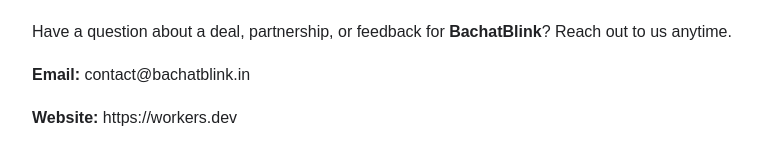
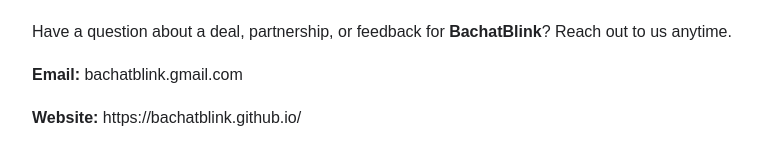
Before and after one commit to BachatBlink/bachatblink.github.io, a plain HTML site: page contact.html in a window 1280 px wide. Shown: the part 171-336 px from the top of the page, without its empty margins (158-920 px from the left). Drawn offline with Linux system fonts and the light colour scheme.

Commit message:
Fix contact email and update website URL
Updated contact email and website link.

```diff
--- a/contact.html
+++ b/contact.html
@@ -16,8 +16,8 @@
     <a class="back" href="/">← Back to BachatBlink Home</a>
     <h1>Contact Us</h1>
     <p>Have a question about a deal, partnership, or feedback for <strong>BachatBlink</strong>? Reach out to us anytime.</p>
-    <p><strong>Email:</strong> contact@bachatblink.in</p>
-    <p><strong>Website:</strong> https://workers.dev</p>
+    <p><strong>Email:</strong> bachatblink.gmail.com</p>
+    <p><strong>Website:</strong> https://bachatblink.github.io/</p>
   </div>
 </body>
 </html>
```
